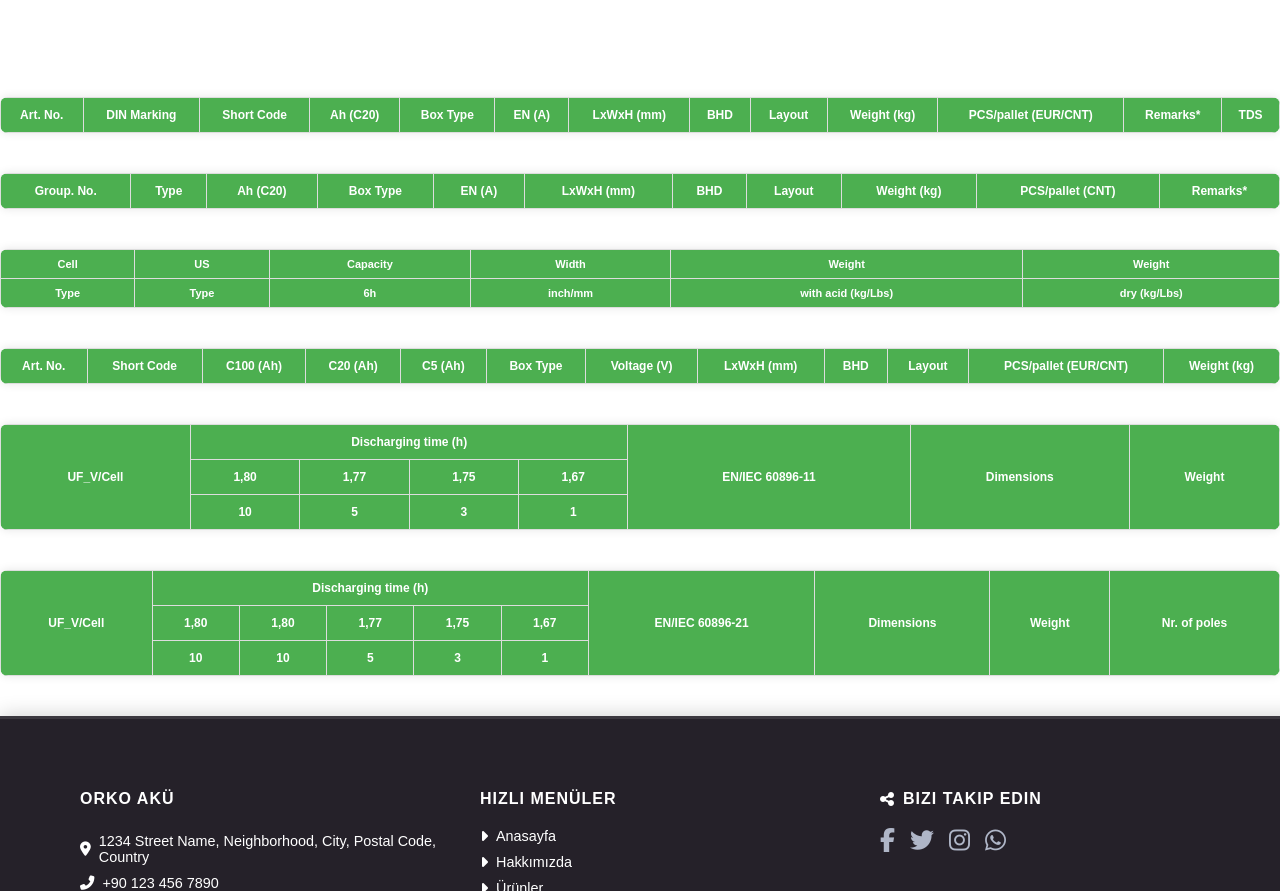
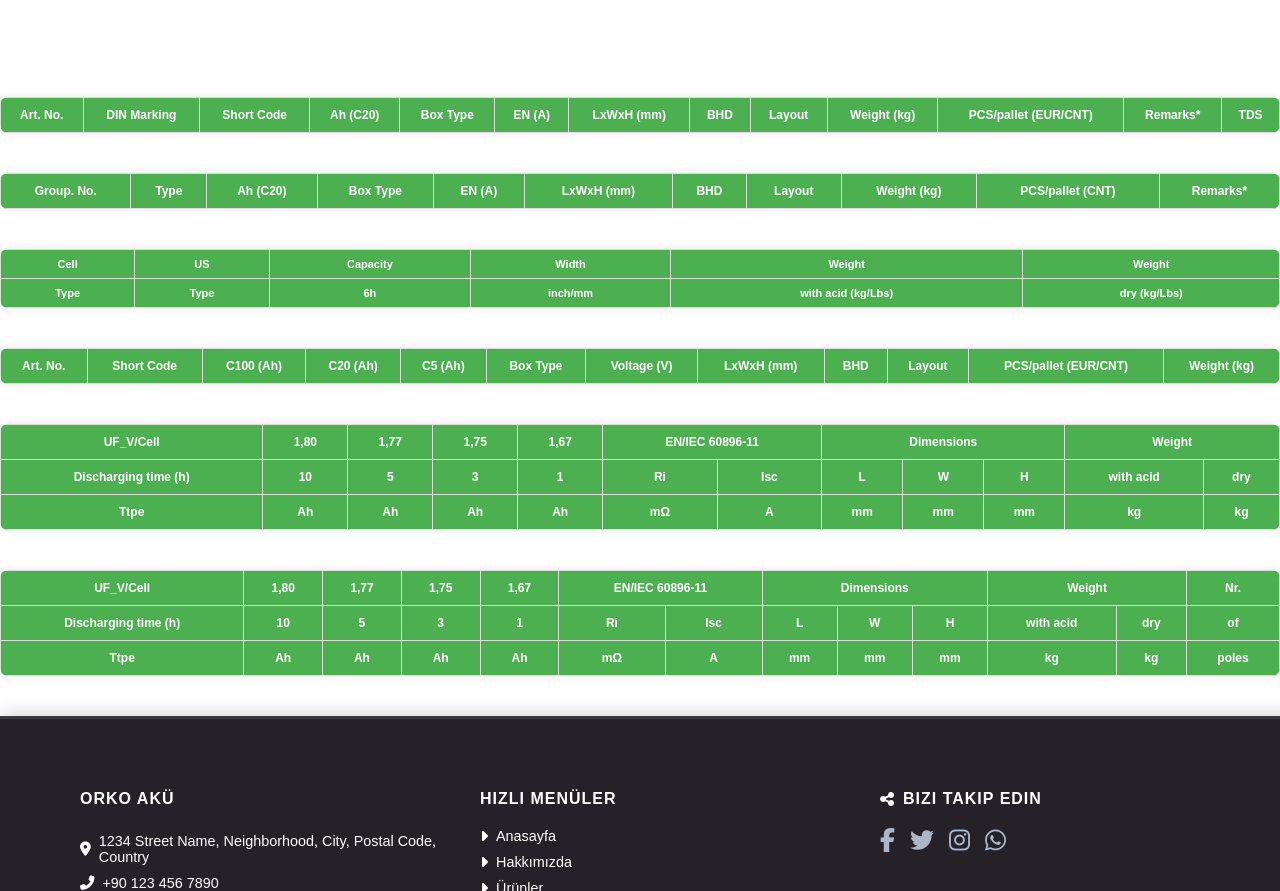
Before and after one commit to ardasakarya/Orko_Aku_web, a plain HTML site: page aku_ozellik.html in a window 1280 px wide. Shown: the part 209-1100 px from the top of the page. Drawn offline with Linux system fonts and the light colour scheme.

Commit message:
stasyoner akü tabloları düzeltildi

```diff
--- a/aku_ozellik.html
+++ b/aku_ozellik.html
@@ -40,6 +40,7 @@
     </div>
 
     <!-- Altta tam genişlikte tablo -->
+
     <table id="akuTable">
         <table id="starter_table">
             <thead>
@@ -135,24 +136,43 @@
         <table id="stasyoner_table">
             <thead>
                 <tr>
-                    <th rowspan="3">UF_V/Cell</th>
-                    <th colspan="4">Discharging time (h)</th>
-                    <th rowspan="3">EN/IEC 60896-11</th>
-                    <th rowspan="3">Dimensions</th>
-                    <th rowspan="3">Weight</th>
-                </tr>
-                <tr>
+                    <th>UF_V/Cell</th>
                     <th>1,80</th>
                     <th>1,77</th>
                     <th>1,75</th>
                     <th>1,67</th>
+                    <th colspan="2">EN/IEC 60896-11</th>
+                    <th colspan="3">Dimensions</th>
+                    <th colspan="3">Weight</th>
                 </tr>
                 <tr>
+                    <th>Discharging time (h)</th>
                     <th>10</th>
                     <th>5</th>
                     <th>3</th>
                     <th>1</th>
+                   <th>Ri</th>
+                   <th>Isc</th>
+                   <th>L</th>
+                   <th>W</th>
+                   <th>H</th>
+                   <th>with acid</th>
+                   <th>dry</th>
                 </tr>
+              <tr>
+                <th>Ttpe</th>
+                <th>Ah</th>
+                <th>Ah</th>
+                <th>Ah</th>
+                <th>Ah</th>
+                 <th>mΩ</th>
+                 <th>A</th>
+                 <th>mm</th>
+                 <th>mm</th>
+                 <th>mm</th>
+                 <th>kg</th>
+                 <th>kg</th>
+              </tr>
             </thead>
             <tbody>
                 <!-- Stasyoner Özellikleri burada doldurulacak -->
@@ -162,27 +182,46 @@
         <table id="stasyoner_table_alt">
             <thead>
                 <tr>
-                    <th rowspan="3">UF_V/Cell</th>
-                    <th colspan="5">Discharging time (h)</th>
-                    <th rowspan="3">EN/IEC 60896-21</th>
-                    <th rowspan="3">Dimensions</th>
-                    <th rowspan="3">Weight</th>
-                    <th rowspan="3">Nr. of poles</th>
-                </tr>
-                <tr>
-                    <th>1,80</th>
+                    <th>UF_V/Cell</th>
                     <th>1,80</th>
                     <th>1,77</th>
                     <th>1,75</th>
                     <th>1,67</th>
+                    <th colspan="2">EN/IEC 60896-11</th>
+                    <th colspan="3">Dimensions</th>
+                    <th colspan="2">Weight</th>
+                    <th>Nr.</th>
                 </tr>
                 <tr>
-                    <th>10</th>
+                    <th>Discharging time (h)</th>
                     <th>10</th>
                     <th>5</th>
                     <th>3</th>
                     <th>1</th>
+                   <th>Ri</th>
+                   <th>Isc</th>
+                   <th>L</th>
+                   <th>W</th>
+                   <th>H</th>
+                   <th>with acid</th>
+                   <th>dry</th>
+                   <th>of</th>
                 </tr>
+              <tr>
+                <th>Ttpe</th>
+                <th>Ah</th>
+                <th>Ah</th>
+                <th>Ah</th>
+                <th>Ah</th>
+                 <th>mΩ</th>
+                 <th>A</th>
+                 <th>mm</th>
+                 <th>mm</th>
+                 <th>mm</th>
+                 <th>kg</th>
+                 <th>kg</th>
+                 <th>poles</th>
+              </tr>
             </thead>
             <tbody>
                 <!-- Stasyoner Alternatif Özellikleri burada doldurulacak -->
--- a/aku_ozellik_script.js
+++ b/aku_ozellik_script.js
@@ -385,7 +385,7 @@ document.addEventListener('DOMContentLoaded', function () {
             ]
         },
         ups:{
-            type:'stasyoner',
+            type:'stasyoner_alt',
             imgSrc: 'stasyoner_aku_img/ups.png',
             title: 'UPS',
                 description: "TAB AGM aküleri, dur-kalk teknolojisine uygun olarak üretilmiştir. Yüksek enerji verimliliği ve uzun ömür sağlar.",
@@ -428,6 +428,10 @@ if (akuId && akuData[akuId]) {
         case 'stasyoner':
             tableId = 'stasyoner_table';
             break;
+            case 'stasyoner_alt':
+                tableId = 'stasyoner_table_alt';
+                break;
+
         default:
             tableId = 'akuTable'; // Default tablo, starter olabilir ya da genel tablo
     }
```
